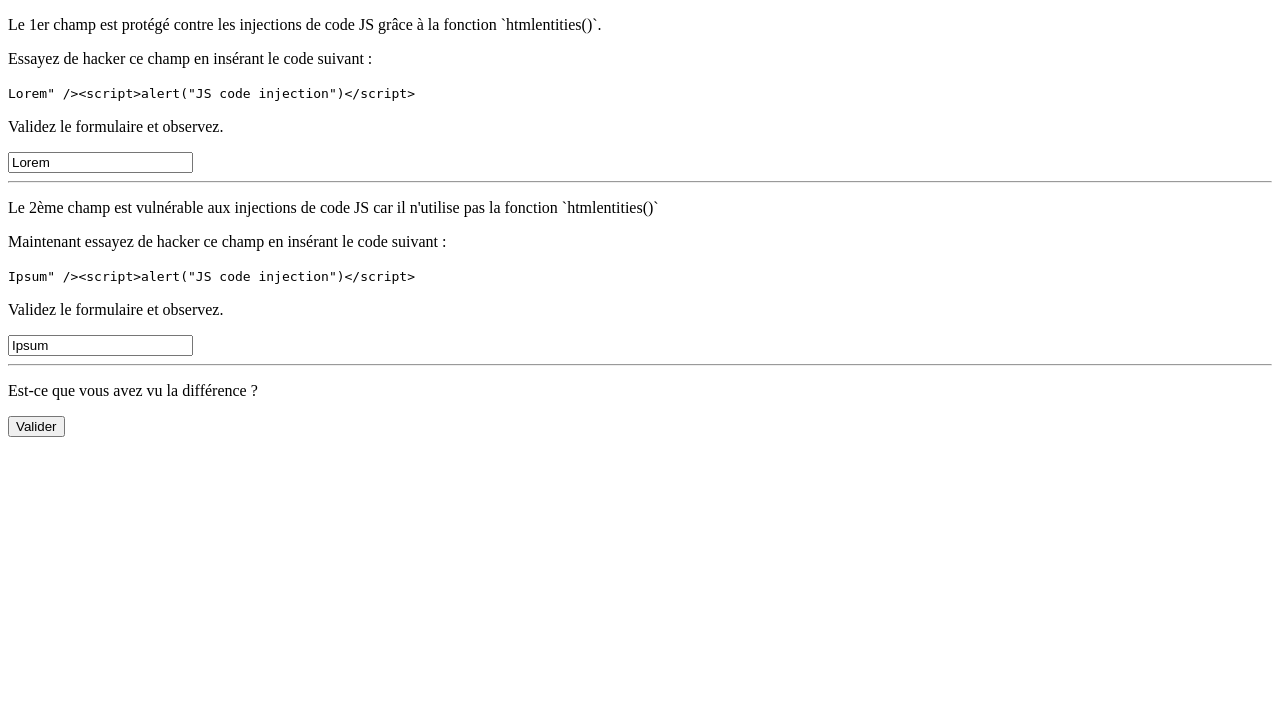
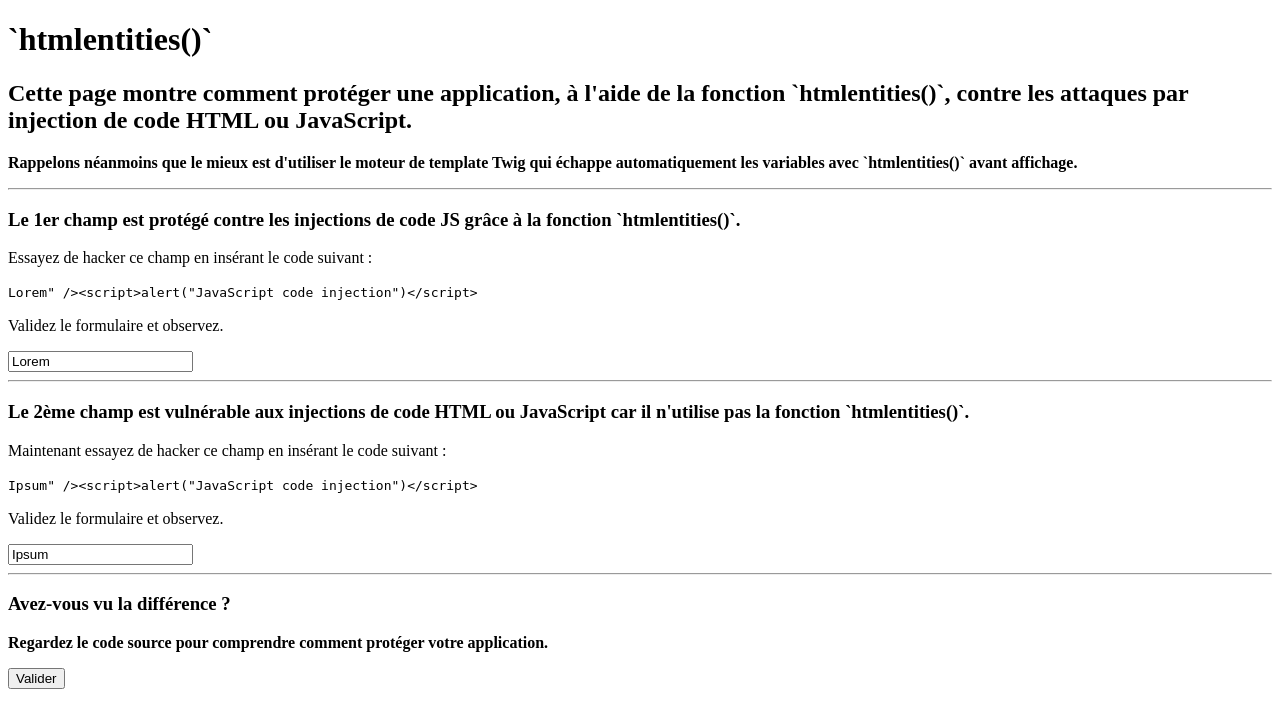
Before and after one commit to jibundeyare/src-php, a PHP site: page /public/htmlentities.php in a window 1280 px wide. Shown: the top 728 px of the page. Run offline with PHP 8.4, Linux system fonts and the light colour scheme.

Commit message:
Improve doc

```diff
--- a/public/htmlentities.php
+++ b/public/htmlentities.php
@@ -21,10 +21,18 @@ if ($_POST) {
     </head>
     <body>
 
+        <h1>`htmlentities()`</h1>
+
+        <h2>Cette page montre comment protéger une application, à l'aide de la fonction `htmlentities()`, contre les attaques par injection de code HTML ou JavaScript.</h2>
+
+        <p><strong>Rappelons néanmoins que le mieux est d'utiliser le moteur de template Twig qui échappe automatiquement les variables avec `htmlentities()` avant affichage.</strong></p>
+
+        <hr />
+
         <form method="post">
-            <p>Le 1er champ est protégé contre les injections de code JS grâce à la fonction `htmlentities()`.</p>
+            <h3>Le 1er champ est protégé contre les injections de code JS grâce à la fonction `htmlentities()`.</h3>
             <p>Essayez de hacker ce champ en insérant le code suivant :</p>
-            <code>Lorem&quot; /&gt;&lt;script&gt;alert(&quot;JS code injection&quot;)&lt;/script&gt;</code>
+            <code>Lorem&quot; /&gt;&lt;script&gt;alert(&quot;JavaScript code injection&quot;)&lt;/script&gt;</code>
             <p>Validez le formulaire et observez.</p>
             <div>
                 <input type="text" name="firstname" value="<?= htmlentities($firstname) ?>" placeholder="prénom" />
@@ -32,9 +40,9 @@ if ($_POST) {
 
             <hr />
 
-            <p>Le 2ème champ est vulnérable aux injections de code JS car il n'utilise pas la fonction `htmlentities()`</p>
+            <h3>Le 2ème champ est vulnérable aux injections de code HTML ou JavaScript car il n'utilise pas la fonction `htmlentities()`.</h3>
             <p>Maintenant essayez de hacker ce champ en insérant le code suivant :</p>
-            <code>Ipsum&quot; /&gt;&lt;script&gt;alert(&quot;JS code injection&quot;)&lt;/script&gt;</code>
+            <code>Ipsum&quot; /&gt;&lt;script&gt;alert(&quot;JavaScript code injection&quot;)&lt;/script&gt;</code>
             <p>Validez le formulaire et observez.</p>
             <div>
                 <input type="text" name="lastname" value="<?= $lastname ?>" placeholder="nom" />
@@ -42,7 +50,9 @@ if ($_POST) {
 
             <hr />
 
-            <p>Est-ce que vous avez vu la différence ?</p>
+            <h3>Avez-vous vu la différence ?</h3>
+            <p><strong>Regardez le code source pour comprendre comment protéger votre application.</strong>
+            </p>
             <div>
                 <button type="submit">Valider</button>
             </div>
```
